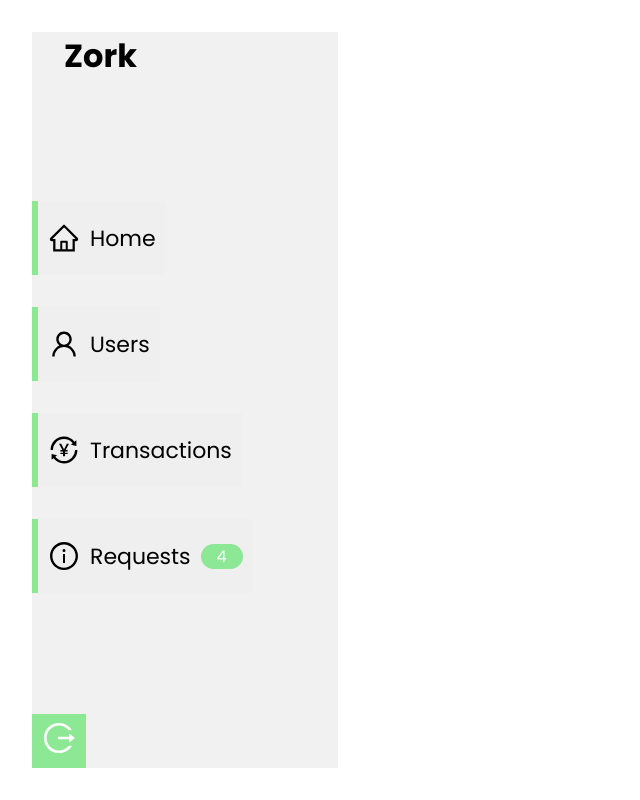
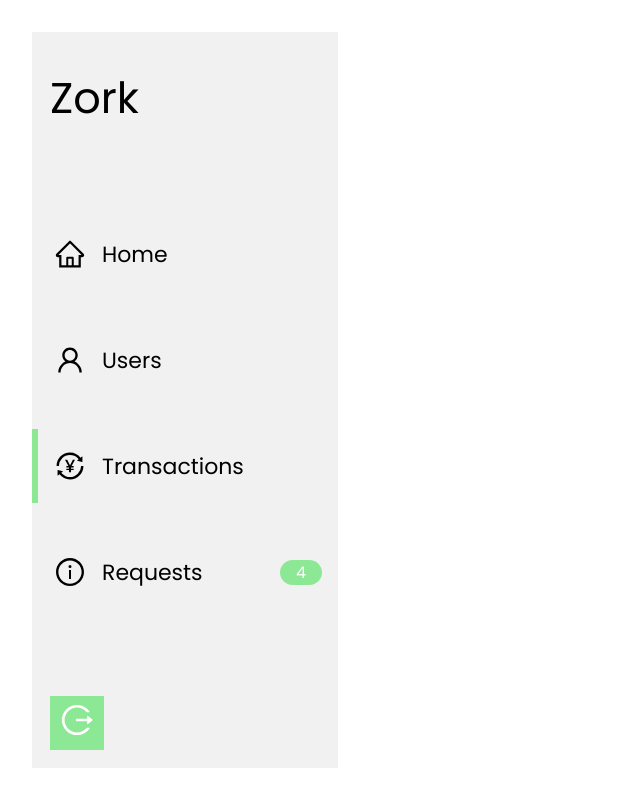
Before and after one commit to wetrustinprize/zork-frontend, a Next.js app: page /transactions in a window 1280 px wide. Shown: the whole page, without its empty margins (0-640 px from the left). Built offline with nearby package versions, Linux system fonts and the light colour scheme.

Commit message:
align and selected button

```diff
--- a/src/components/ZorkSidebar/index.tsx
+++ b/src/components/ZorkSidebar/index.tsx
@@ -23,7 +23,7 @@ const ZorkSidebarButton: React.FC<IZorkSidebarButton> = ({
 }: IZorkSidebarButton) => {
   return (
     <button className={style.zorkSidebarButton}>
-      <div className="test" />
+      <div className={selected ? style.selected : undefined} />
       {icon}
       <p>{text}</p>
       {textBubble != "" ? <label>{textBubble}</label> : <></>}
@@ -43,7 +43,9 @@ const ZorkSidebarLogoutButton: React.FC<IZorkSidebarLogoutButton> = () => {
 const ZorkSidebar: React.FC = () => {
   return (
     <div className={style.zorkSidebar}>
-      <h1>Zork</h1>
+      <header>
+        <h1>Zork</h1>
+      </header>
 
       <main>
         <ZorkSidebarButton icon={<AiOutlineHome size="32px" />} text="Home" />
@@ -60,7 +62,9 @@ const ZorkSidebar: React.FC = () => {
         />
       </main>
 
-      <ZorkSidebarLogoutButton />
+      <footer>
+        <ZorkSidebarLogoutButton />
+      </footer>
     </div>
   );
 };
--- a/src/components/ZorkSidebar/style.module.scss
+++ b/src/components/ZorkSidebar/style.module.scss
@@ -1,4 +1,6 @@
 .zorkSidebar {
+  flex: 0 0 auto;
+
   background-color: var(--white-500);
 
   height: 100%;
@@ -7,12 +9,20 @@
   display: flex;
   flex-direction: column;
 
-  > h1 {
-    margin-left: 32px;
+  > main {
+    margin: auto 0;
   }
 
-  > main {
-    margin: auto 0;
+  > footer,
+  header {
+    margin: 18px;
+  }
+
+  header > h1 {
+    margin-top: 16px;
+
+    font-weight: normal;
+    font-size: 43px;
   }
 }
 
@@ -21,11 +31,14 @@
 
   font-size: 22px;
   align-items: center;
+  width: 100%;
 
   margin: 32px 0;
 
+  background-color: rgba(0, 0, 0, 0);
+
   > * {
-    margin-right: 10px;
+    margin-right: 16px;
   }
 
   > label {
@@ -38,11 +51,18 @@
     border-radius: 16px;
   }
 
+  > p {
+    flex: 1 0 auto;
+    text-align: left;
+  }
+
   > div {
     height: 74px;
     width: 6px;
 
-    background-color: var(--green-500);
+    &.selected {
+      background-color: var(--green-500);
+    }
   }
 }
 
@@ -56,9 +76,5 @@
   height: 54px;
   width: 54px;
 
-  div.test {
-    background-color: pink;
-  }
-
   background-color: var(--green-500);
 }
```
